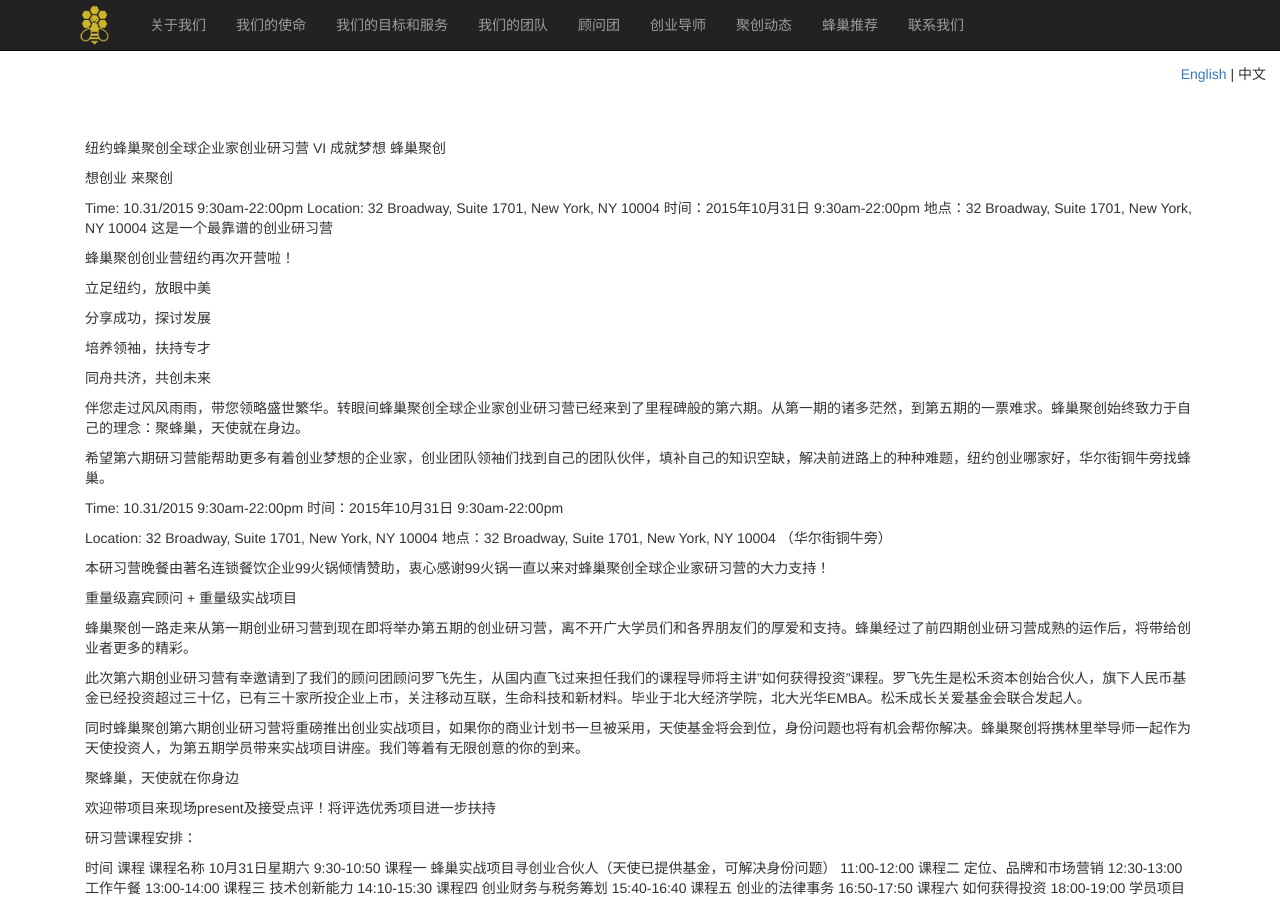
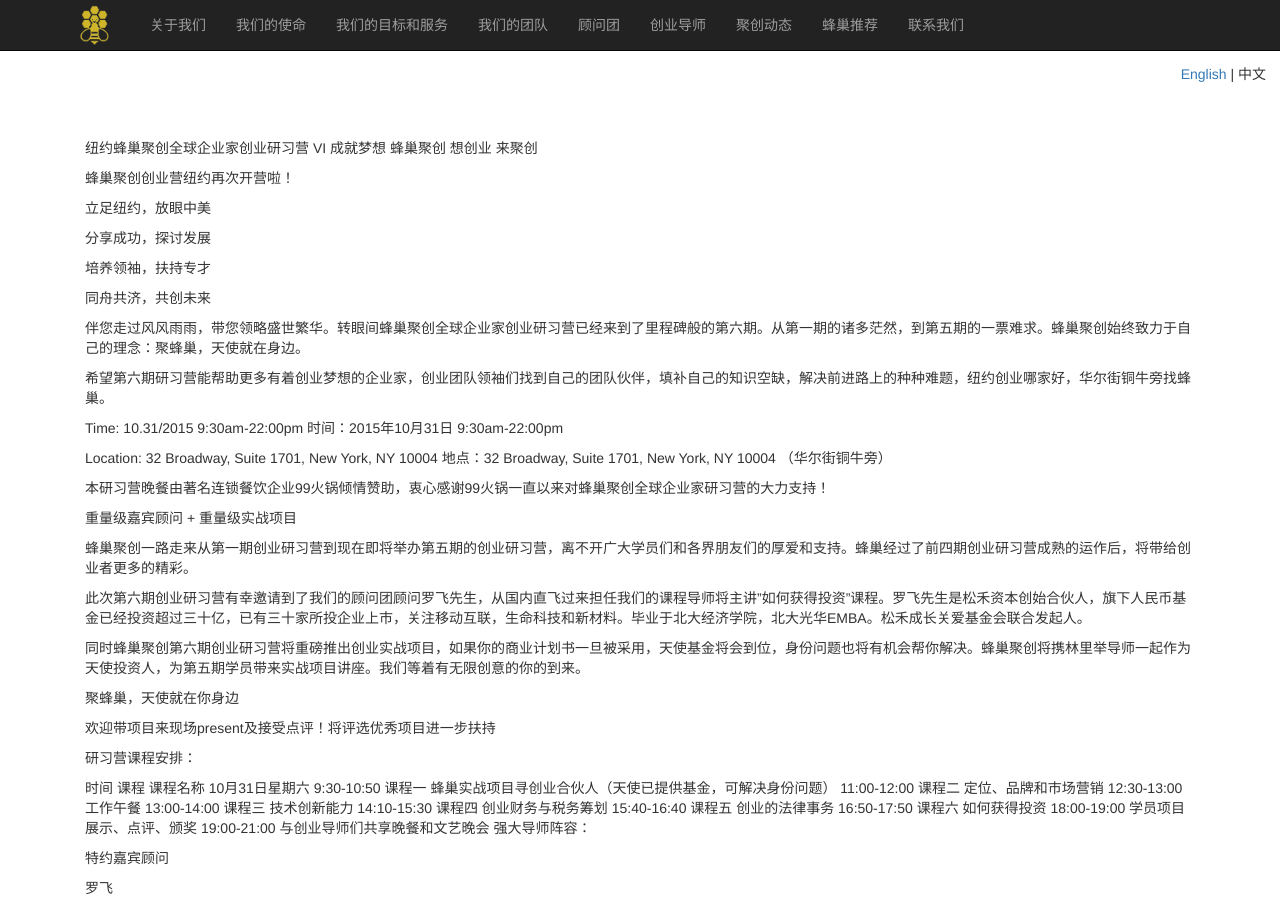
Before and after one commit to ibinc/ibinc.github.io, a Jekyll site: the page built from events_cn.md, in a window 1280 px wide and 900 px high. Built offline with Jekyll 4.4.1, drawn with Linux system fonts in a browser that asks for light colours; Markdown is read by kramdown in place of the engine named in the settings.

Commit message:
Update events_cn.md

```diff
--- a/events_cn.md
+++ b/events_cn.md
@@ -4,14 +4,7 @@ title: 聚创动态
 ---
 纽约蜂巢聚创全球企业家创业研习营 VI
 成就梦想 蜂巢聚创
-
 想创业 来聚创
-
-Time: 10.31/2015 9:30am-22:00pm
-Location: 32 Broadway, Suite 1701, New York, NY 10004
-时间：2015年10月31日 9:30am-22:00pm
-地点：32 Broadway, Suite 1701, New York, NY 10004
-这是一个最靠谱的创业研习营
 
 蜂巢聚创创业营纽约再次开营啦！
 
```
